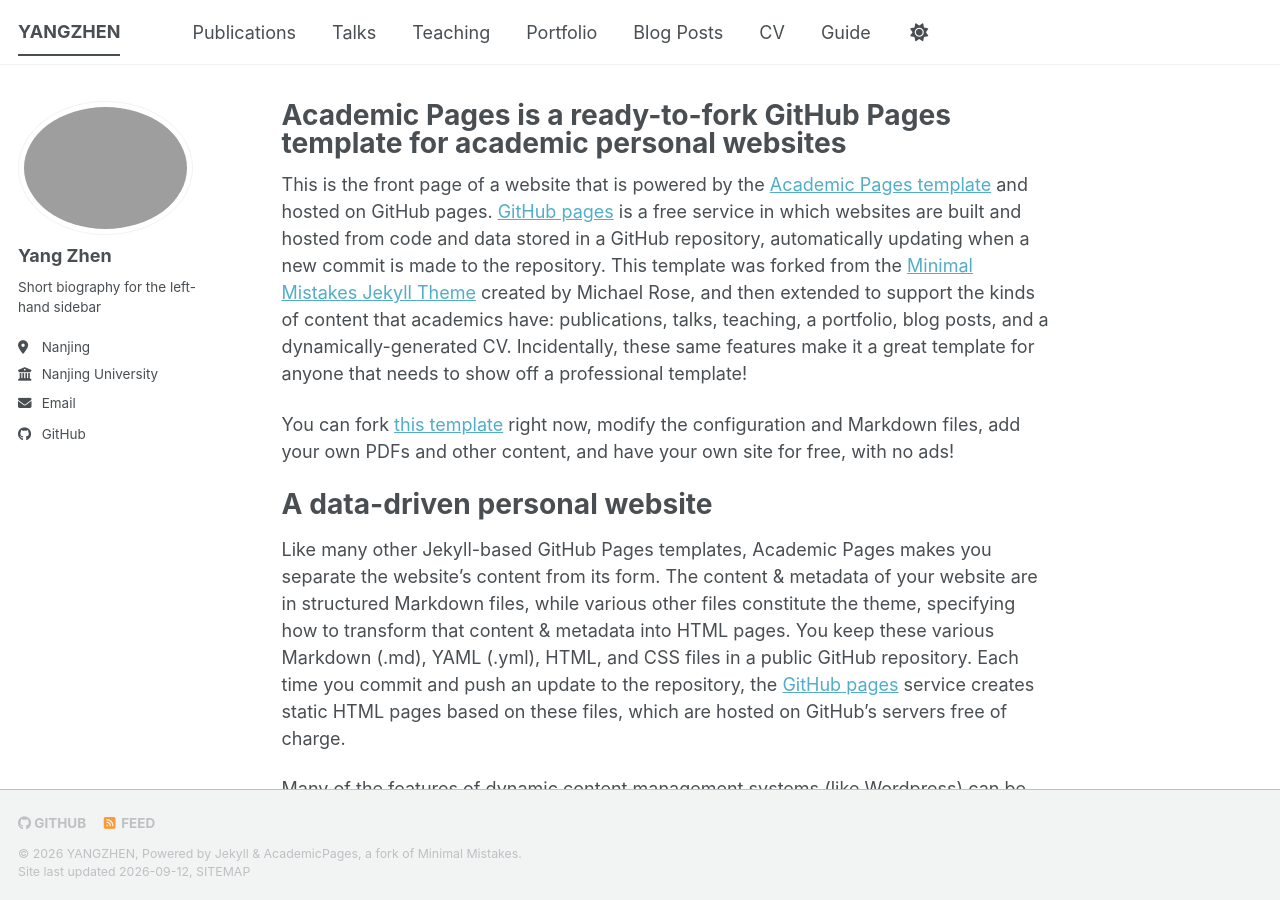
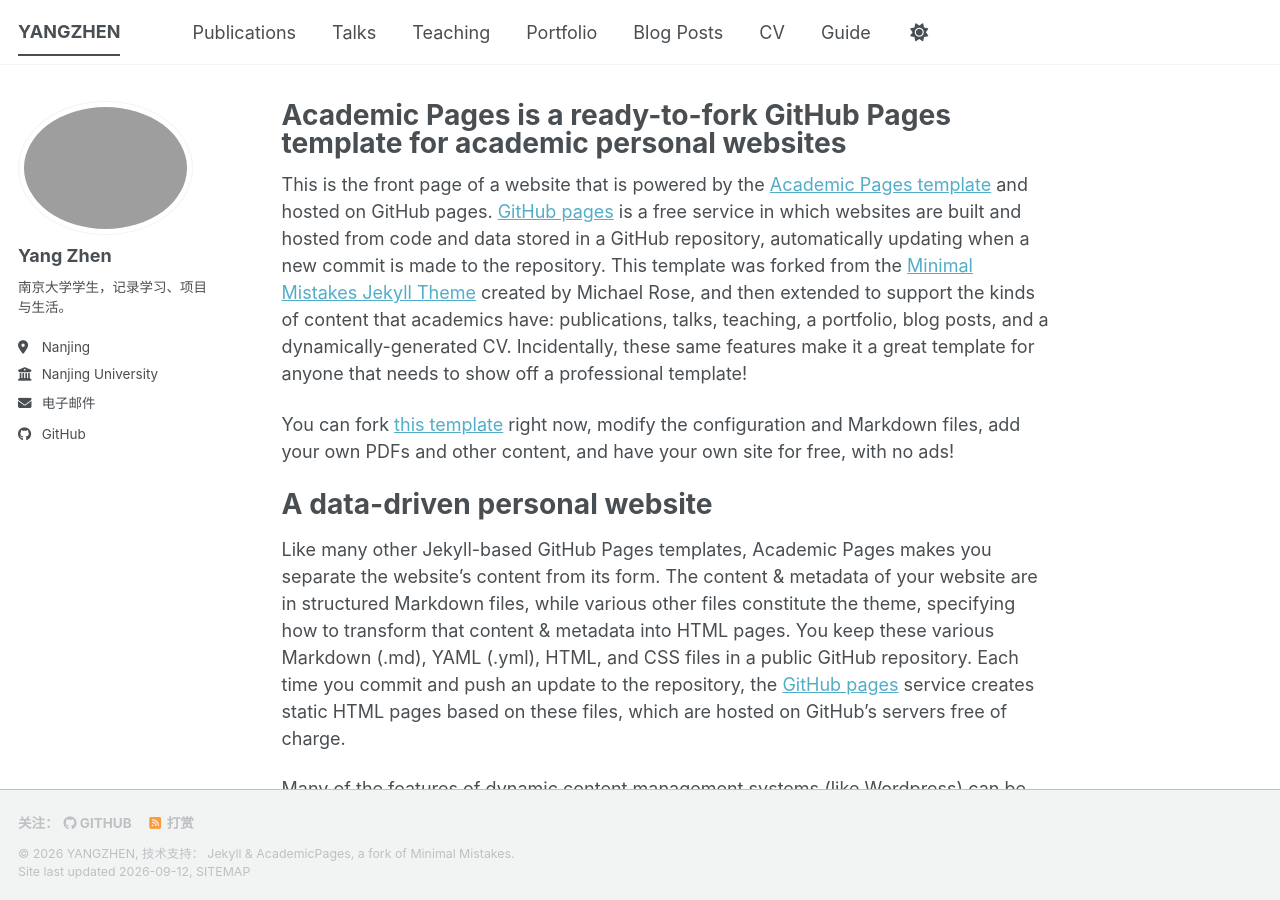
Before and after one commit to Yangzhen2003/yangzhen2003.github.io, a Jekyll site: the page built from _pages/about.md, in a window 1280 px wide and 900 px high. Built offline with Jekyll 4.4.1, drawn with Linux system fonts in a browser that asks for light colours; a style sheet for code colours, icons or effects is not loaded.

Commit message:
Update _config.yml

```diff
--- a/_config.yml
+++ b/_config.yml
@@ -1,9 +1,10 @@
 # Basic Site Settings
+locale                    : "zh-CN"
 site_theme               : "default" # The available themes options are "default", "air", "sunrise", "mint", "dirt" and "contrast"
 title                    : "YANGZHEN"
 title_separator          : "-"
 name                     : &name "YANGZHEN"
-description              : &description "Your Name's academic portfolio"
+description              : &description "Yang Zhen 的个人主页与博客"
 url                      : https://yangzhen2003.github.io
 repository               : "yangzhen2003/yangzhen2003.github.io"
 
@@ -12,22 +13,15 @@
   # Biographic information
   avatar           : "profile.png"
   name             : "Yang Zhen"
-  bio              : "Short biography for the left-hand sidebar"
+  bio              : "南京大学学生，记录学习、项目与生活。"
   location         : "Nanjing"
   employer         : "Nanjing University"
   email            : "1159219950@qq.com"
+  wechat           : "BF93675"
+  wechat_qr      : "wechat-qr.png"
 
   # Repositories and software development
-  github           : "academicpages"
-
-  # Social media
-  twitter          : # Username for X / Twitter
-  vine             : # Username
-  weibo            : # Username
-  wikipedia        : # Username
-  xing             : # Username
-  youtube          : # Username
-  zhihu            : # Username
+  github           : "Yangzhen2003"
 
 # Publication Category - The following the list of publication categories and their headings
 publication_category:
@@ -249,7 +243,7 @@
 permalink: /:categories/:title/
 # paginate: 5 # amount of posts to show
 # paginate_path: /page:num/
-timezone: Etc/UTC # https://en.wikipedia.org/wiki/List_of_tz_database_time_zones
+timezone: Asia/Shanghai # https://en.wikipedia.org/wiki/List_of_tz_database_time_zones
 
 
 # Plugins
```
